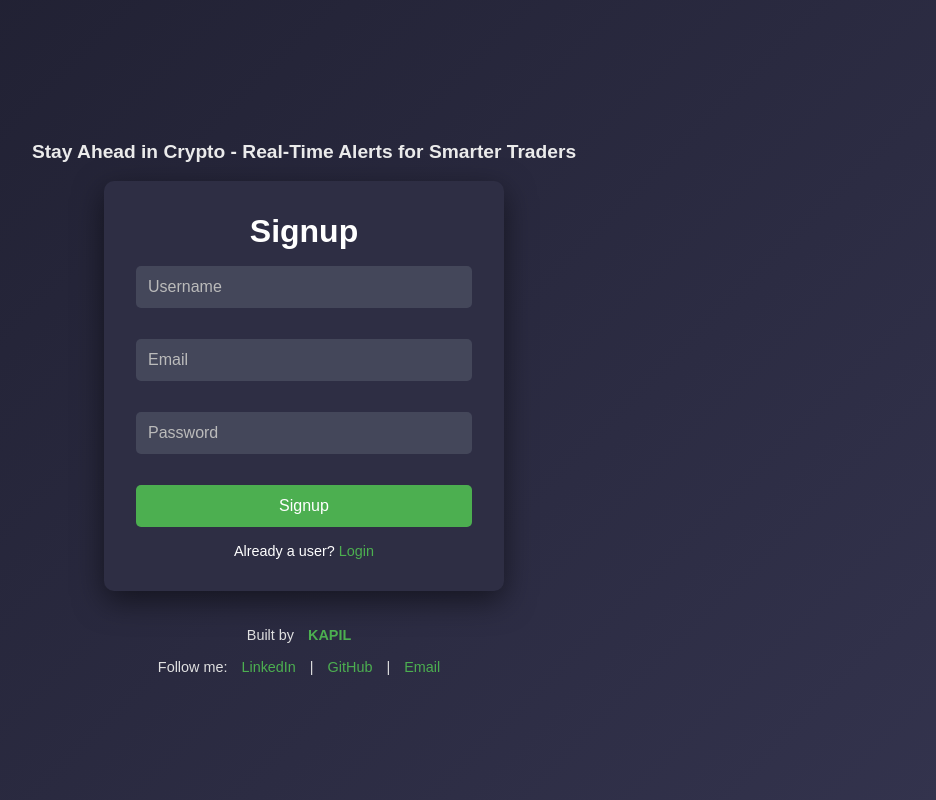
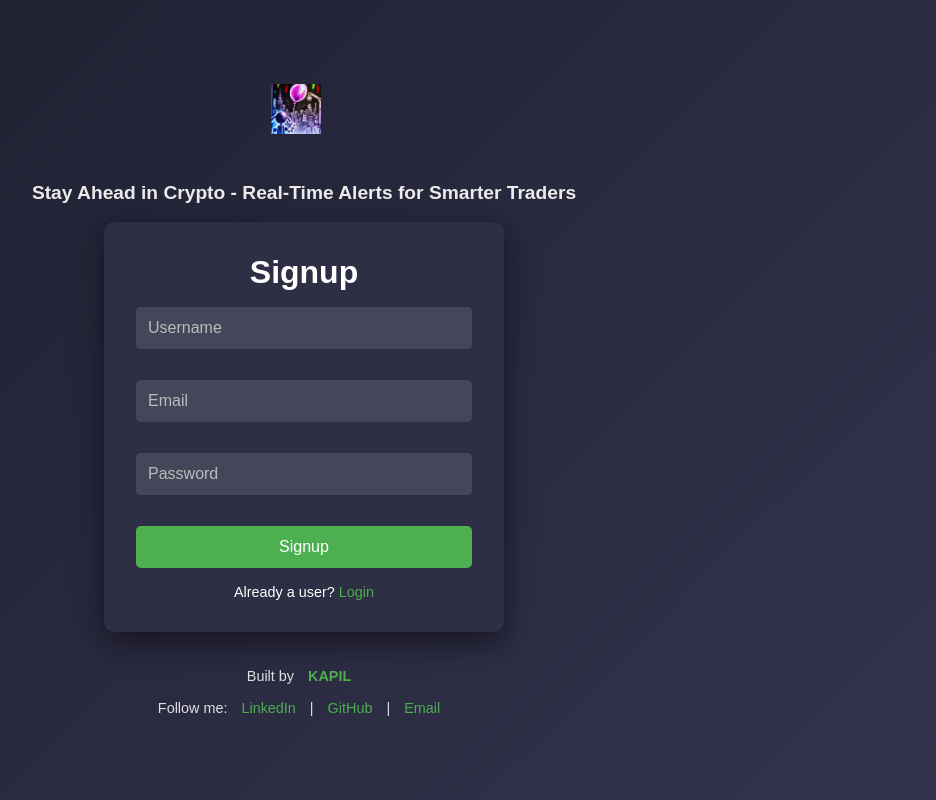
Before and after one commit to Sayapatri/frontend, a website: page index.html in a window 1280 px wide. Shown: the whole page, without its empty margins (336-1272 px from the left). Drawn offline with Linux system fonts and the light colour scheme.

Commit message:
Update index.html

```diff
--- a/index.html
+++ b/index.html
@@ -40,7 +40,7 @@
             width: 50px;
             height: 50px;
             margin-right: 1rem;
-            background: url('logo-placeholder.png') no-repeat center/contain;
+            background: url('/assets/img/52479349.jpg') no-repeat center/contain;
         }
 
         .tagline {
@@ -166,7 +166,9 @@
     </style>
 </head>
 <body>
-
+     <div class="header">
+        <div class="logo"></div>
+    </div>
     <p class="tagline">Stay Ahead in Crypto - Real-Time Alerts for Smarter Traders</p>
     <br>
     <div class="container">
```
